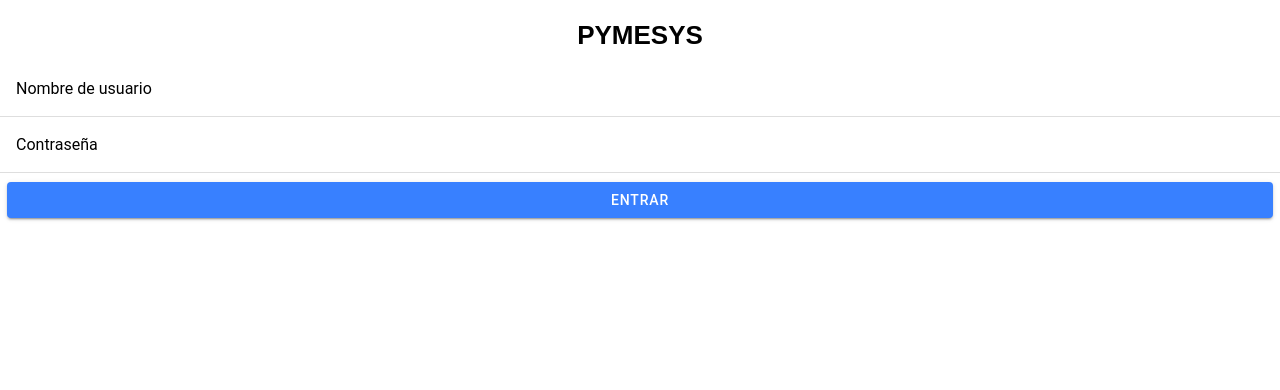
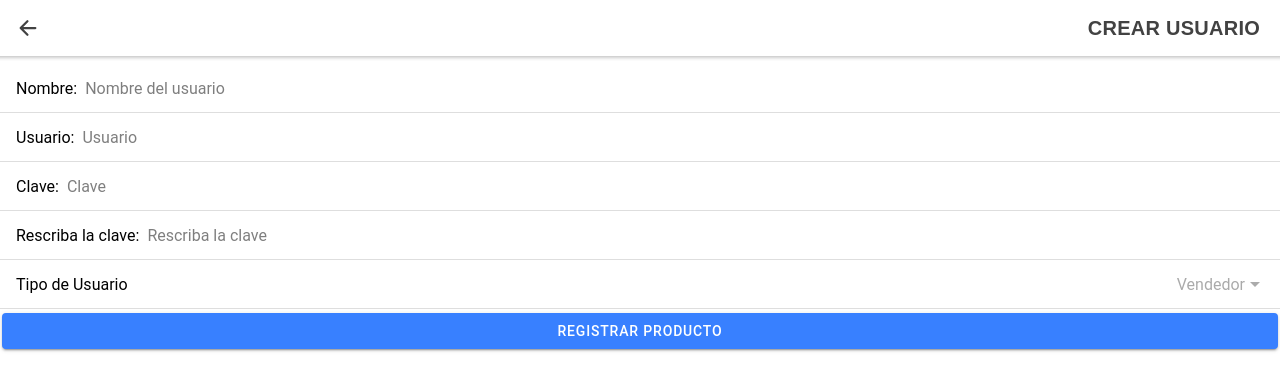
Before and after one commit to gabrielCode24/PymeSysApp, a React (Create React App) app: page /usuario-crear in a window 1280 px wide. Before the commit this address led to /login. Shown: the top 390 px of the page. Built offline with nearby package versions, Linux system fonts and the light colour scheme; the HTML template or start-up script is replaced by a standard one.

Commit message:
Agregados

```diff
--- a/src/App.js
+++ b/src/App.js
@@ -29,6 +29,7 @@ import EditarInfoProductos from './pages/EditarInfoProductos'
 import ControlStock from './pages/ControlStock';
 import Usuarios from './pages/Usuarios';
 import UsuariosLista from './pages/UsuariosLista';
+import UsuarioCrear from './pages/UsuarioCrear';
 
 function App(props) {
 
@@ -45,6 +46,7 @@ function App(props) {
           <Route path="/control-stock" component={ControlStock} exact />
           <Route path="/usuarios" component={Usuarios} exact />
           <Route path="/usuarios-lista" component={UsuariosLista} exact />
+          <Route path="/usuario-crear" component={UsuarioCrear} exact />
 
           <Redirect to="/login" />
         </IonRouterOutlet>
--- /dev/null
+++ b/src/pages/UsuarioCrear.js
@@ -0,0 +1,123 @@
+import {
+  IonContent, IonPage,
+  IonHeader, IonToolbar,
+  IonTitle, IonButtons, IonIcon,
+  IonButton, IonList, IonItem,
+  IonLabel, IonInput, IonSelect,
+  IonSelectOption, IonBackButton
+} from '@ionic/react';
+import {
+  arrowBackOutline
+} from 'ionicons/icons';
+import React, { Component } from 'react'
+import { Redirect } from 'react-router-dom'
+//import './Home.css';
+import { url, prepararPost } from '../utilities/utilities.js'
+import Swal from 'sweetalert2'
+
+class UsuarioCrear extends Component {
+  constructor(props) {
+    super(props);
+    this.state = {
+      url: url(),
+      logged: true,
+      facturar: false,
+      inventario: false,
+      usuarios: false
+    }
+  }
+
+  registrarUsuario = () => {
+    var nombre = document.getElementById('nombre').value;
+    var usuario = document.getElementById('usuario').value;
+    var clave = document.getElementById('clave').value;
+    var repetir_clave = document.getElementById('repetir_clave').value;
+    var tipo_usuario = document.getElementById('tipo_usuario').value;
+
+    if (clave == repetir_clave) {
+
+      let Parameters = '?action=getJSON&get=verificar_usuario_existe&usr=' + usuario;
+
+      fetch(this.state.url + Parameters)
+        .then((res) => res.json())
+        .then((responseJson) => {
+          if (responseJson.length > 0) {
+            //Si el producto en función del código de barra escaneado, ya existe, limpiamos el textbox del código de barras
+            alert("Ya está registrado un producto con este código de barras, favor de verificar.")
+            document.getElementById('barra').value = "";
+          }
+        })
+
+    } else {
+      Swal.fire({
+        title: 'Algo falló',
+        text: 'Las contraseñas no coinciden.',
+        icon: 'warning',
+        confirmButtonText: 'Aceptar',
+        confirmButtonColor: 'yellow'
+      });
+    }
+
+  }
+
+  render() {
+
+    if (!this.state.logged) {
+      return (<Redirect to={'/login'} />)
+    }
+
+    if (this.state.facturar) {
+      return (<Redirect to={'/factura'} />)
+    }
+
+    return (
+      <IonPage>
+        <IonContent>
+          <IonHeader style={{ textAlign: "right" }}>
+            <IonToolbar>
+
+              <IonButtons slot="start">
+                <IonBackButton defaultHref="/usuarios" icon={arrowBackOutline} />
+              </IonButtons>
+
+              <IonTitle style={{ fontFamily: "sans-serif" }}><b>CREAR USUARIO</b></IonTitle>
+            </IonToolbar>
+          </IonHeader>
+          <IonList>
+            <IonItem>
+              <IonLabel>Nombre:</IonLabel>
+              <IonInput id="nombre" type="text" placeholder="Nombre del usuario"></IonInput>
+            </IonItem>
+
+            <IonItem>
+              <IonLabel>Usuario:</IonLabel>
+              <IonInput id="usuario" type="text" placeholder="Usuario"></IonInput>
+            </IonItem>
+
+            <IonItem>
+              <IonLabel>Clave:</IonLabel>
+              <IonInput id="clave" type="password" placeholder="Clave"></IonInput>
+            </IonItem>
+
+            <IonItem>
+              <IonLabel>Rescriba la clave:</IonLabel>
+              <IonInput id="repetir_clave" type="password" placeholder="Rescriba la clave"></IonInput>
+            </IonItem>
+
+            <IonItem>
+              <IonLabel>Tipo de Usuario</IonLabel>
+              <IonSelect okText="Aceptar" id="tipo_usuario" cancelText="Cancelar" placeholder="Vendedor" interface="action-sheet">
+                <IonSelectOption value="2">Vendedor</IonSelectOption>
+                <IonSelectOption value="1">Administrador</IonSelectOption>
+              </IonSelect>
+            </IonItem>
+            <IonButton expand="block" onClick={() => this.registrarUsuario()}>Registrar Producto</IonButton>
+          </IonList>
+
+        </IonContent>
+      </IonPage >
+    )
+  }
+}
+
+export default UsuarioCrear;
--- a/src/pages/Usuarios.js
+++ b/src/pages/Usuarios.js
@@ -21,7 +21,7 @@ class Usuarios extends Component {
     super(props);
     this.state = {
       lista_usuarios: false,
-      agregar_usuario: false
+      crear_usuario: false
     }
   }
 
@@ -30,8 +30,8 @@ class Usuarios extends Component {
       case 'lista_usuarios':
         this.setState({ lista_usuarios: true });
         break;
-      case 'nuevo_usuario':
-        this.setState({ agregar_usuario: true });
+      case 'crear_usuario':
+        this.setState({ crear_usuario: true });
         break;
     }
   }
@@ -42,8 +42,8 @@ class Usuarios extends Component {
       return (<Redirect to={'/usuarios-lista'} />)
     }
 
-    if (this.state.agregar_usuario) {
-      return (<Redirect to={'/nuevo-usuario'} />)
+    if (this.state.crear_usuario) {
+      return (<Redirect to={'/usuario-crear'} />)
     }
 
     return (
@@ -61,12 +61,12 @@ class Usuarios extends Component {
           <div>
             <IonGrid>
               <IonRow>
-                <IonCol size="6" onClick={() => this.redirigir('lista_usuarios')} style={{
+                <IonCol size="6" onClick={() => this.redirigir('crear_usuario')} style={{
                   height: "140px", borderColor: "#C0C0C0",
                   borderWidth: "1px", borderStyle: "solid", backgroundSize: "cover"
                 }}><IonImg src={lista_usuarios} style={{ height: "100%" }}></IonImg></IonCol>
 
-                <IonCol size="6" onClick={() => this.redirigir('nuevo_usuario')} style={{
+                <IonCol size="6" onClick={() => this.redirigir('crear_usuario')} style={{
                   height: "140px", borderColor: "#C0C0C0",
                   borderWidth: "1px", borderStyle: "solid"
                 }}><IonImg src={agregar_usuario} style={{ height: "100%" }}></IonImg></IonCol>
```
Also changed, not shown: src/pages/UsuariosLista.js (+8 -1 lines).
